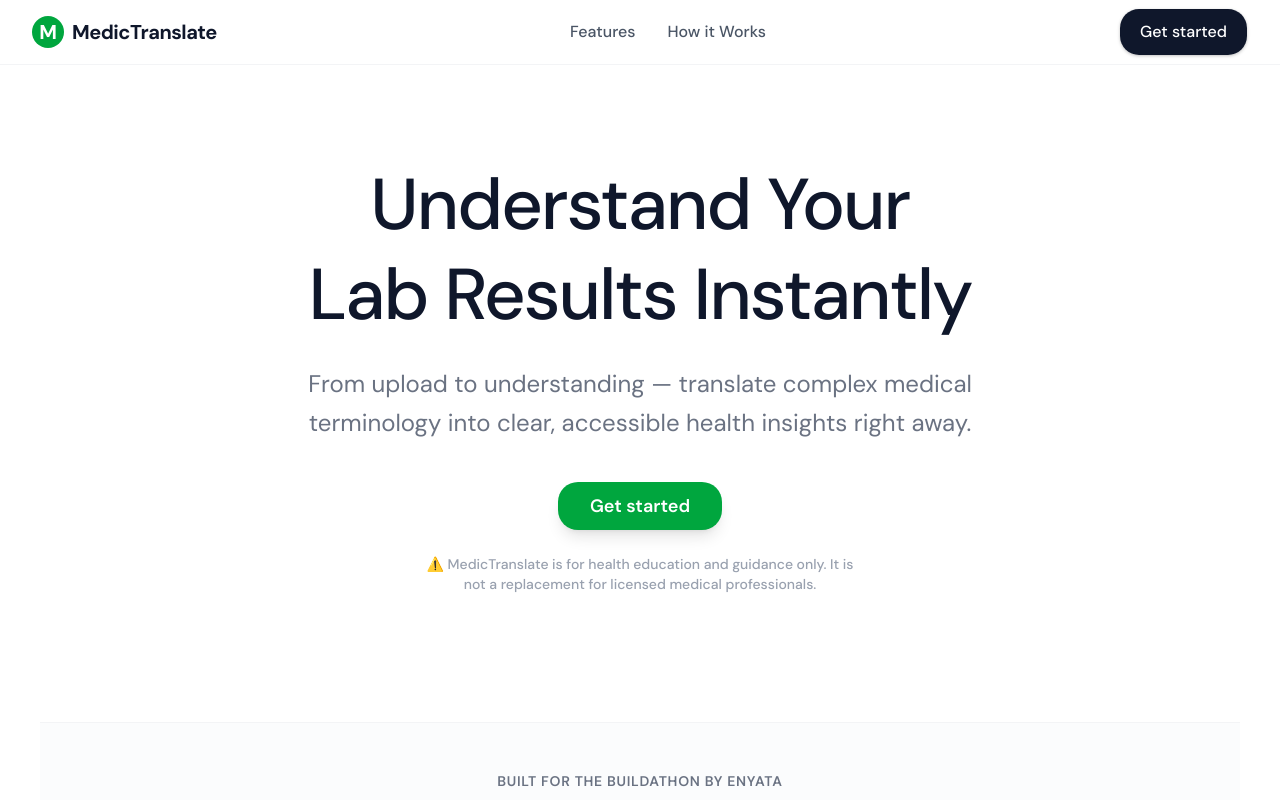
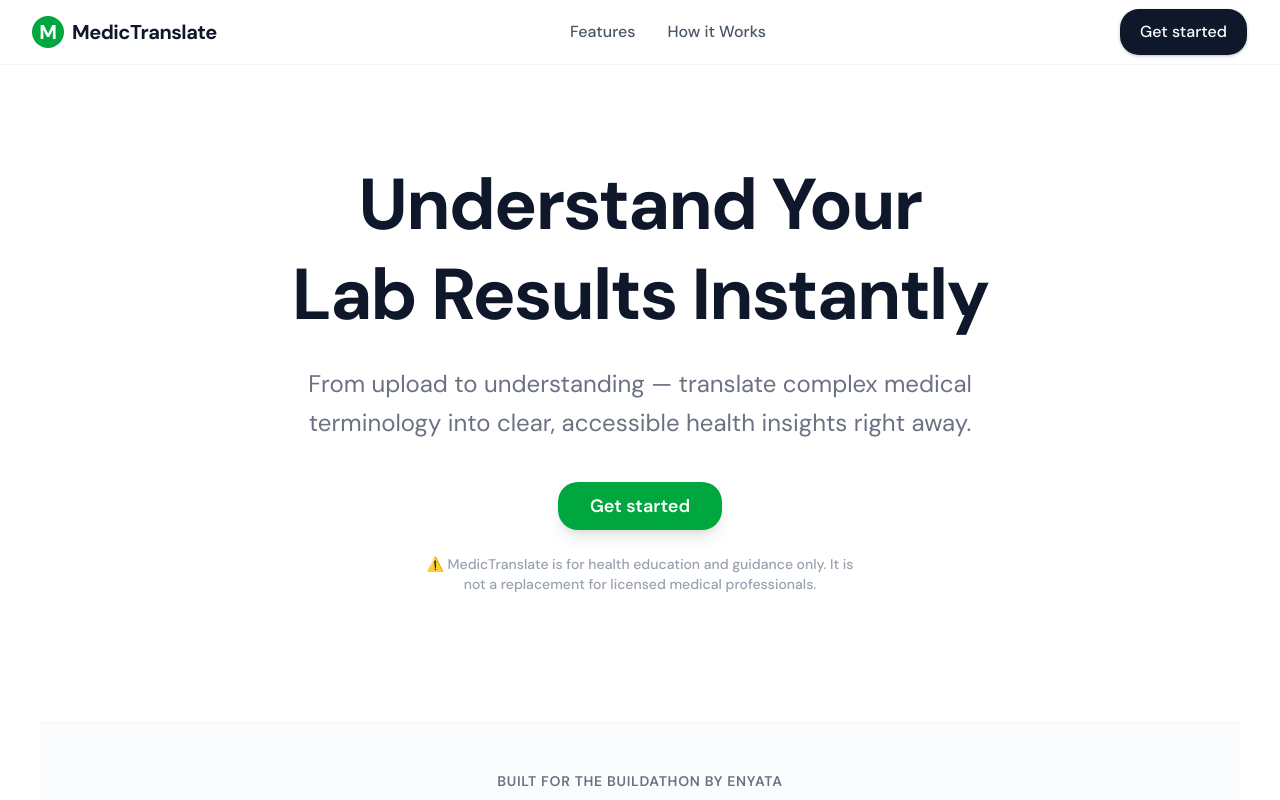
Before and after one commit to DivineAghulor/medictranslate-enyata, a Next.js app in the folder web/: page / in a window 1280 px wide. Shown: the top 800 px of the page. Built offline with nearby package versions, Linux system fonts and the light colour scheme.

Commit message:
style: bolden font

```diff
--- a/web/components/HeroSection.tsx
+++ b/web/components/HeroSection.tsx
@@ -4,7 +4,7 @@ export default function HeroSection() {
   return (
     <main className="pt-32 pb-16 sm:pt-40 sm:pb-24 lg:pb-32 overflow-hidden">
       <div className="max-w-7xl mx-auto px-4 sm:px-6 lg:px-8 text-center">
-        <h1 className="text-5xl sm:text-6xl lg:text-7xl font-medium tracking-tight text-slate-900 mb-6 leading-tight">
+        <h1 className="text-5xl sm:text-6xl lg:text-7xl font-extrabold tracking-tight text-slate-900 mb-6 leading-tight">
           Understand Your <br className="hidden sm:block" />
           Lab Results Instantly
         </h1>
```
